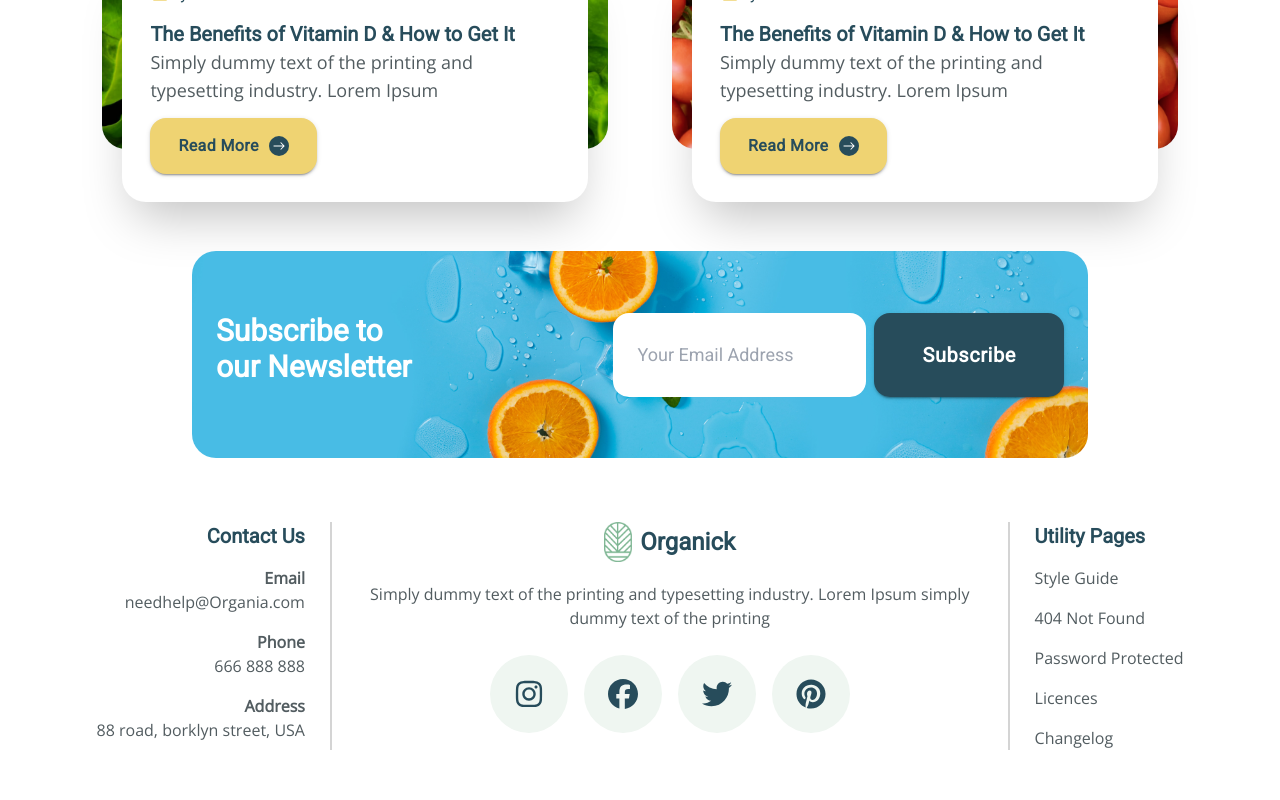
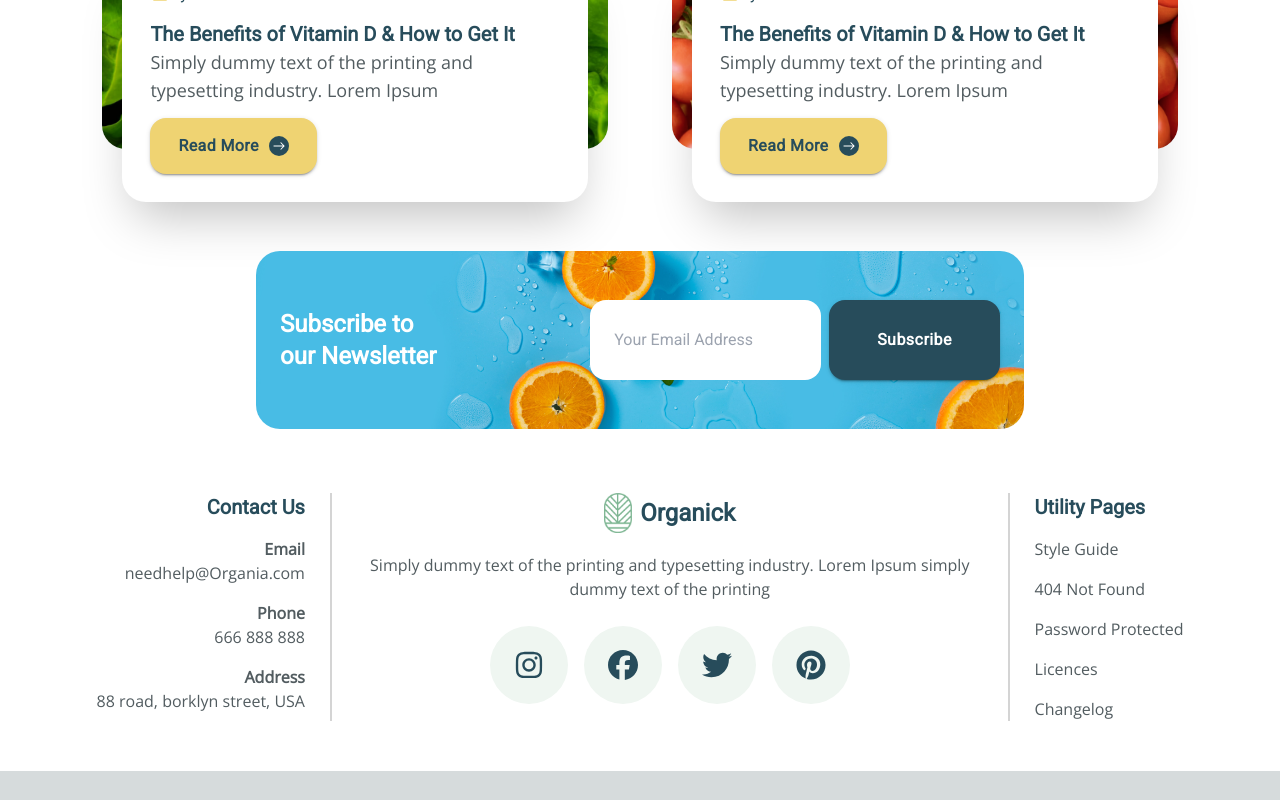
Before and after one commit to kaomao1234/agriculture-cloned-app, a Next.js app: page / in a window 1280 px wide. Shown: the part 4940-5740 px from the top of the page. After the commit the page ends 5711 px from the top, so only its background shows below. Built offline with nearby package versions, Linux system fonts and the light colour scheme.

Commit message:
feat(components): update style in newslatteer.

```diff
--- a/src/components/Newslatteer/index.tsx
+++ b/src/components/Newslatteer/index.tsx
@@ -3,10 +3,11 @@ import { FC } from "react";
 import Image from "next/image";
 export const Newslatteer: FC = () => {
   return (
-    <div className="relative mx-[15%] my-[5%] overflow-clip rounded-3xl ">
+    <div className="flex items-center justify-center">
+      <div className="relative mx-[15%] my-[5%] w-[60%] overflow-clip rounded-3xl">
         <div className="absolute z-0 flex size-full items-center justify-center">
-        <div className="flex w-full flex-row justify-between px-6">
-          <div className="font-roboto text-3xl font-extrabold text-white">
+          <div className="flex w-full flex-row justify-between items-center px-6">
+            <div className="font-roboto text-2xl font-extrabold text-white">
               Subscribe to
               <br />
               our Newsletter
@@ -16,18 +17,19 @@ export const Newslatteer: FC = () => {
               <input
                 id="outlined-basic"
                 placeholder="Your Email Address"
-              className="h-fit rounded-2xl bg-white px-6 py-7 font-roboto text-lg text-black_coral_pearl outline-none"
+                className="h-fit rounded-2xl bg-white px-6 py-7 font-roboto text-base text-black_coral_pearl outline-none"
               />
               <Button
                 variant="contained"
-              className="rounded-2xl bg-blue_dianne px-12 py-7 font-roboto text-xl font-bold capitalize hover:bg-blue_dianne"
+                className="rounded-2xl bg-blue_dianne px-12 py-7 font-roboto text-base font-bold capitalize hover:bg-blue_dianne"
               >
                 Subscribe
               </Button>
             </div>
           </div>
         </div>
-      <img alt="" src="/Newslatteer/Photo.jpg"className="" />
+        <img alt="" src="/Newslatteer/Photo.jpg" className="" />
+      </div>
     </div>
   );
 };
```
Lines whose indentation alone changed are shown as unchanged.
